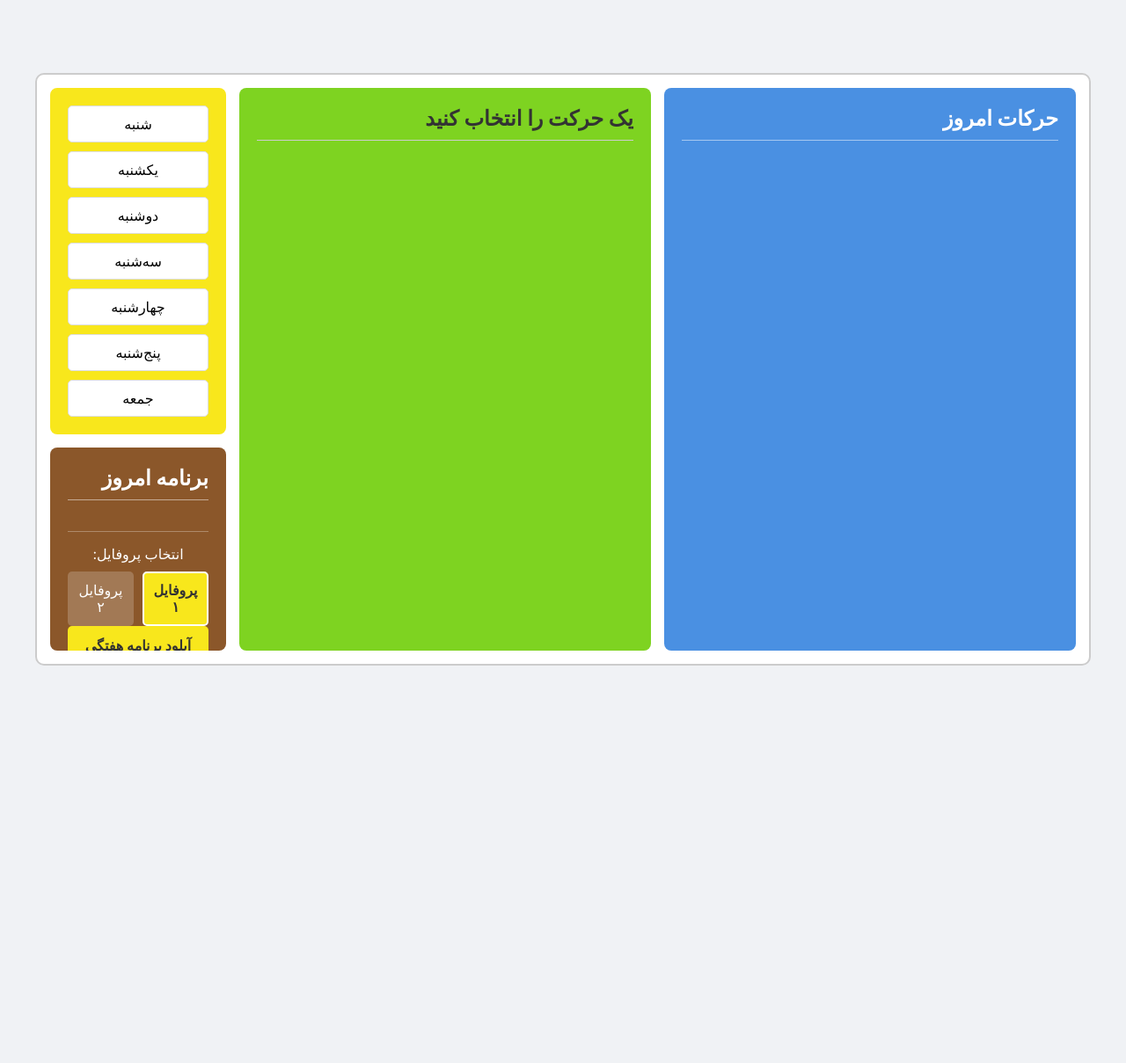
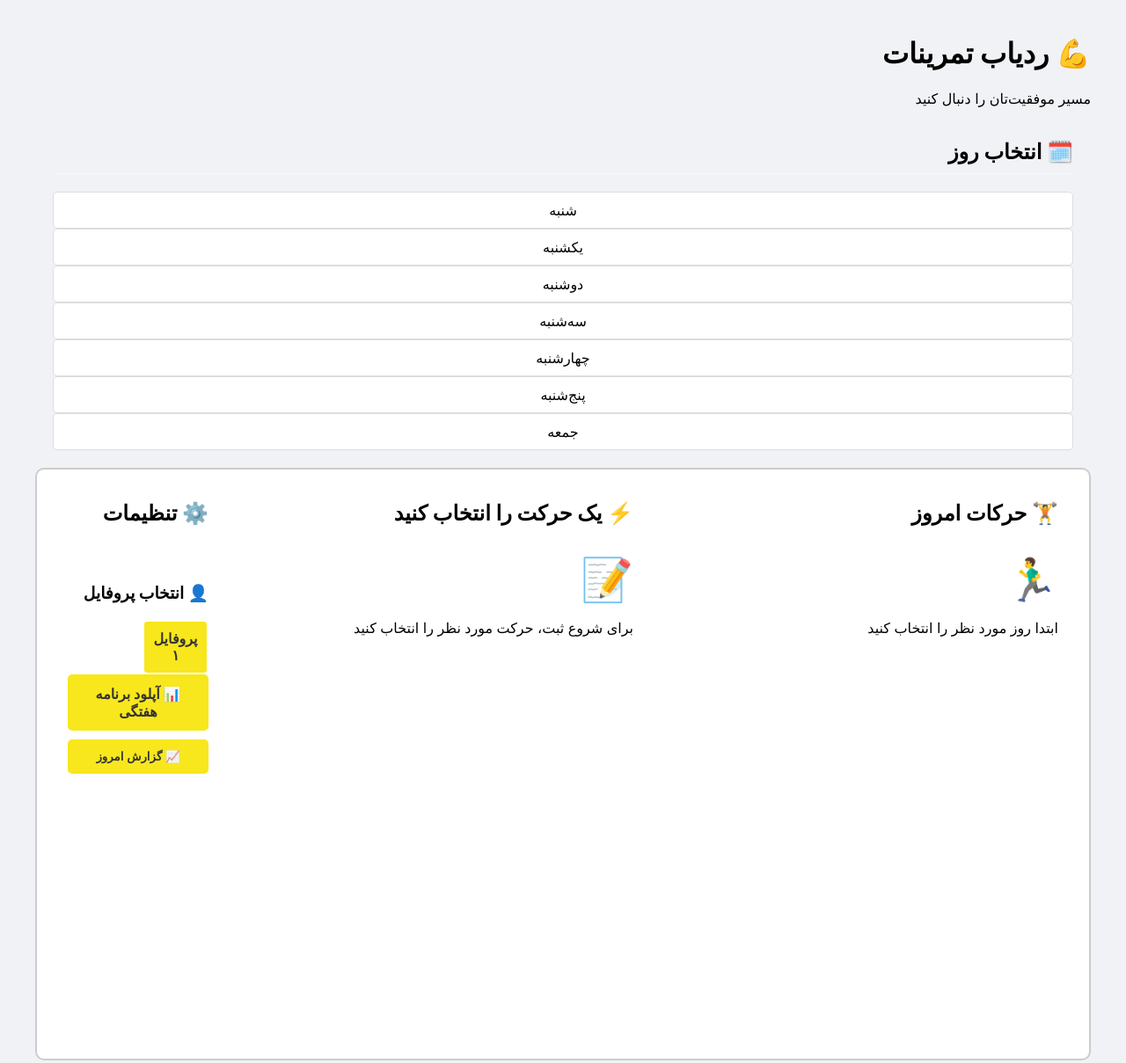
Before and after one commit to MrRMansd01/workout-app, a website: page public/index.html in a window 1280 px wide. Shown: the whole page at 88% size. Before the commit the page ends 840 px from the top, so only its background shows below. Drawn offline with Linux system fonts and the light colour scheme.

Commit message:
Update index.html

```diff
--- a/public/index.html
+++ b/public/index.html
@@ -10,33 +10,15 @@
 </head>
 <body>
     <div class="main-container">
-        <div class="app-frame">
-            <div id="exercise-list-panel" class="panel blue-panel">
-                <h2>حرکات امروز</h2>
-                <ul id="exercises"></ul>
-            </div>
-            <div id="logging-panel" class="panel green-panel">
-                <h2 id="current-exercise-title">یک حرکت را انتخاب کنید</h2>
-                <div id="sets-container"></div>
-            </div>
-            <div id="day-panel" class="panel brown-panel">
-                <h2 id="today-program-title">برنامه امروز</h2>
+        <div class="app-header">
+            <h1>💪 ردیاب تمرینات</h1>
+            <p>مسیر موفقیت‌تان را دنبال کنید</p>
+        </div>
 
-                <div class="profile-switcher">
-                    <p>انتخاب پروفایل:</p>
-                    <div class="profile-buttons">
-                        <button class="profile-btn active" data-profile="1">پروفایل ۱</button>
-                        <button class="profile-btn" data-profile="2">پروفایل ۲</button>
-                    </div>
-                </div>
-
-                <div class="controls">
-                    <label for="excel-upload" class="upload-btn">آپلود برنامه هفتگی (Excel)</label>
-                    <input type="file" id="excel-upload" accept=".xlsx, .xls" style="display: none;">
-                    <button id="report-btn">گزارش امروز</button>
-                </div>
-            </div>
-            <div id="week-days-panel" class="panel yellow-panel">
+        <!-- Days Panel -->
+        <div class="panel days-panel">
+            <h2>🗓️ انتخاب روز</h2>
+            <div class="days-grid">
                 <div class="day" data-day="شنبه">شنبه</div>
                 <div class="day" data-day="یکشنبه">یکشنبه</div>
                 <div class="day" data-day="دوشنبه">دوشنبه</div>
@@ -46,12 +28,56 @@
                 <div class="day" data-day="جمعه">جمعه</div>
             </div>
         </div>
+
+        <div class="app-frame">
+            <!-- Exercise List Panel -->
+            <div class="panel">
+                <h2>🏋️ حرکات امروز</h2>
+                <ul id="exercises">
+                    <div class="empty-state">
+                        <div style="font-size: 3rem; margin-bottom: 10px;">🏃‍♂️</div>
+                        <p>ابتدا روز مورد نظر را انتخاب کنید</p>
+                    </div>
+                </ul>
+            </div>
+
+            <!-- Logging Panel -->
+            <div class="panel">
+                <h2 id="current-exercise-title">⚡ یک حرکت را انتخاب کنید</h2>
+                <div id="sets-container">
+                    <div class="empty-state">
+                        <div style="font-size: 3rem; margin-bottom: 10px;">📝</div>
+                        <p>برای شروع ثبت، حرکت مورد نظر را انتخاب کنید</p>
+                    </div>
+                </div>
+            </div>
+
+            <!-- Control Panel -->
+            <div class="panel">
+                <h2 id="today-program-title">⚙️ تنظیمات</h2>
+
+                <div class="profile-switcher">
+                    <h3>👤 انتخاب پروفایل</h3>
+                    <div class="profile-buttons">
+                        <button class="profile-btn active" data-profile="1">پروفایل ۱</button>
+                        <button class="profile-btn" data-profile="2">پروفایل ۲</button>
+                    </div>
+                </div>
+
+                <div class="controls">
+                    <label for="excel-upload" class="upload-btn">📊 آپلود برنامه هفتگی</label>
+                    <input type="file" id="excel-upload" accept=".xlsx, .xls" style="display: none;">
+                    <button id="report-btn">📈 گزارش امروز</button>
+                </div>
+            </div>
+        </div>
     </div>
 
+    <!-- Report Modal -->
     <div id="report-modal" class="modal">
         <div class="modal-content">
             <span class="close-btn">&times;</span>
-            <h2>گزارش امروز</h2>
+            <h2>📊 گزارش روزانه</h2>
             <pre id="report-data"></pre>
         </div>
     </div>
```
